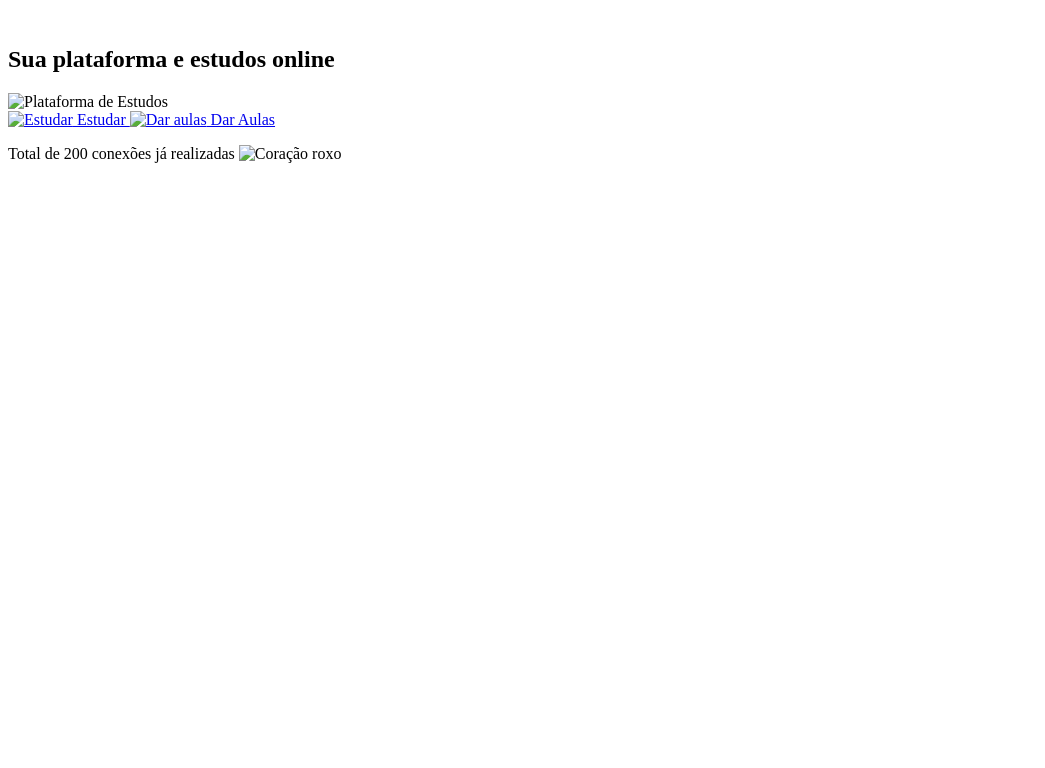
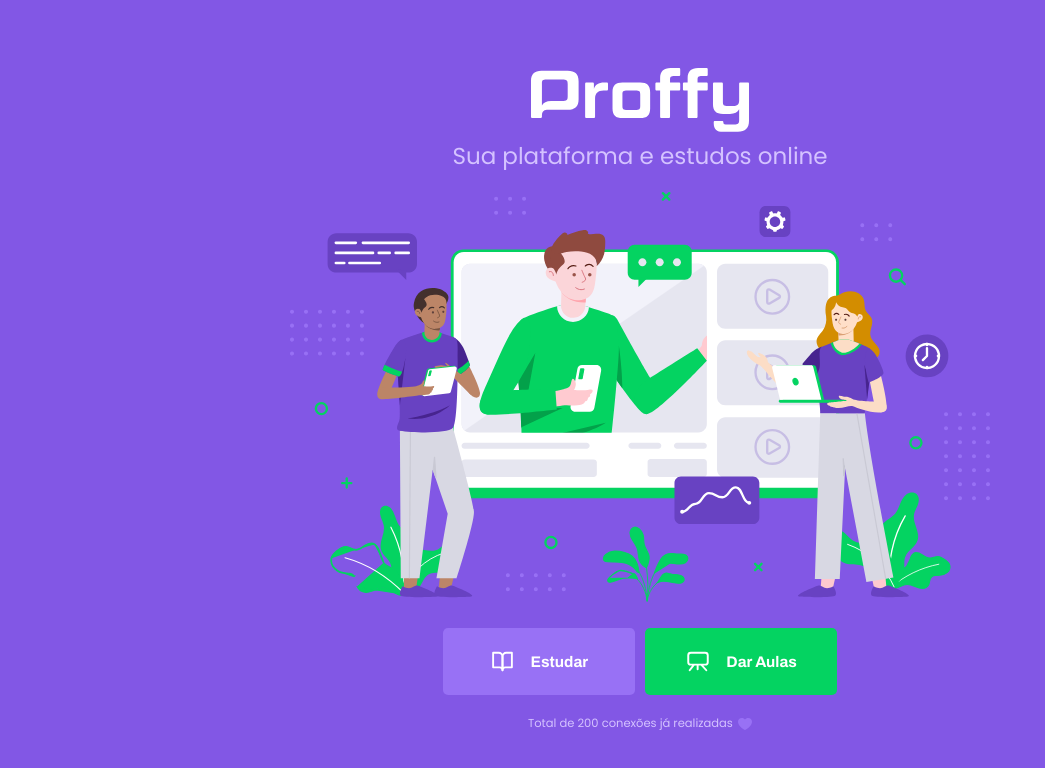
Before and after one commit to RobsonVinicius/next-level-week2, a plain HTML site: page index.html in a window 1280 px wide. Shown: the whole page, without its empty margins (0-1045 px from the left). Drawn offline with Linux system fonts and the light colour scheme; the site is published under a folder, as on GitHub Pages, so addresses that start at the root find nothing.

Commit message:
correção de links

```diff
--- a/index.html
+++ b/index.html
@@ -5,8 +5,8 @@
   <meta name="viewport" content="width=device-width, initial-scale=1.0">
   <title>Proffy | Sua plataforma de estudos online</title>
 
-  <link rel="stylesheet" href="/styles/main.css">
-  <link rel="stylesheet" href="/styles/partials/page-landing.css">
+  <link rel="stylesheet" href="styles/main.css">
+  <link rel="stylesheet" href="styles/partials/page-landing.css">
 
   <link rel="stylesheet" href="https://fonts.googleapis.com/css2?family=Archivo:wght@400;700&amp;family=Poppins:wght@400;600&amp;display=swap">
 
@@ -16,19 +16,19 @@
 
   <div id="container">
     <div class="logo-container">
-      <img src="/images/logo.svg" alt="">
+      <img src="images/logo.svg" alt="">
       <h2>Sua plataforma e estudos online</h2>
     </div>
 
-    <img class="hero-image" src="/images/landing.svg" alt="Plataforma de Estudos">
+    <img class="hero-image" src="images/landing.svg" alt="Plataforma de Estudos">
 
     <div class="buttons-container">
-      <a class="study" href="/study">
-        <img src="/images/icons/study.svg" alt="Estudar">
+      <a class="study" href="study">
+        <img src="images/icons/study.svg" alt="Estudar">
         Estudar
       </a>
-      <a class="give-classes" href="/study/give-classes.html">
-        <img src="/images/icons/give-classes.svg" alt="Dar aulas">
+      <a class="give-classes" href="study/give-classes.html">
+        <img src="images/icons/give-classes.svg" alt="Dar aulas">
         Dar Aulas
       </a>
 
@@ -36,7 +36,7 @@
 
     <p class="total-connections">
       Total de 200 conexões já realizadas
-      <img src="/images/icons/purple-heart.svg" alt="Coração roxo">
+      <img src="images/icons/purple-heart.svg" alt="Coração roxo">
     </p>
 
   </div>
```
